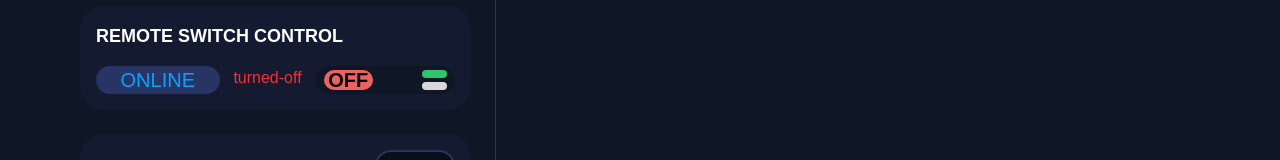
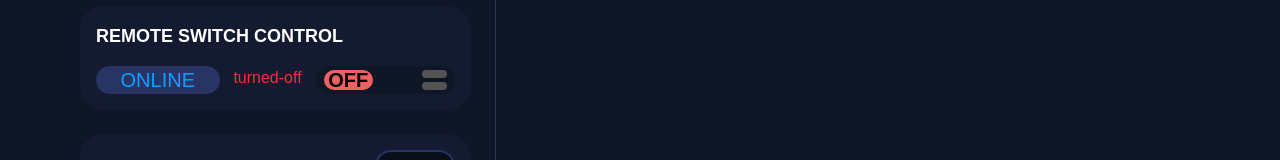
Before and after one commit to roshanpanda666/admin-dashboard--of-smartswitch, a Next.js app: page / in a window 1280 px wide. Shown: the part 563-723 px from the top of the page. Built offline with nearby package versions, Linux system fonts and the light colour scheme; no server answers; the database is empty.

Commit message:
remote switch dynamic now

```diff
--- a/app/components/Home.js
+++ b/app/components/Home.js
@@ -133,8 +133,8 @@ const Home = () => {
               <div className={ `${relayStatus === 'ON' ? 'justify-end':'justify-between'} flex-1 bg-[#0F1727] rounded-2xl flex items-center justify-between px-2`}>
                 <div className={`${relayStatus === 'ON'?'bg-green-400 ':'bg-[#EF6060]'} w-[40%] h-[70%] flex items-center justify-center font-bold text-black rounded-full text-xl cursor-pointer`} onClick={handlePost}>OFF</div>
                 <div className="flex flex-col gap-1 w-[20%] h-[70%]">
-                  <div className="w-full h-2 bg-[#31C370] rounded-4xl"></div>
-                  <div className="w-full h-2 bg-[#D9D9D9] rounded-4xl"></div>
+                  <div className={`${relayStatus === 'ON' ?'bg-[#31C370]':'bg-[#545454]' } w-full h-2  rounded-4xl`}></div>
+                  <div className={`${relayStatus === 'OFF' ?'bg-[#EF6060]':'bg-[#545454]' } w-full h-2  rounded-4xl`}></div>
                 </div>
               </div>
             </div>
```
